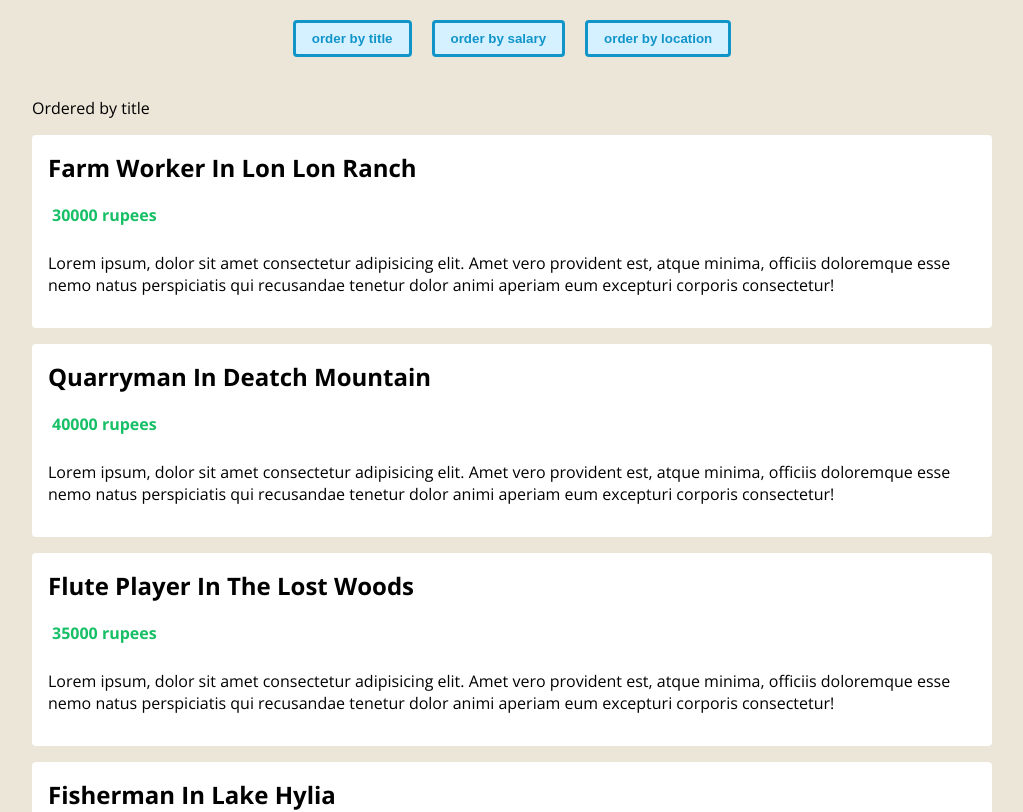
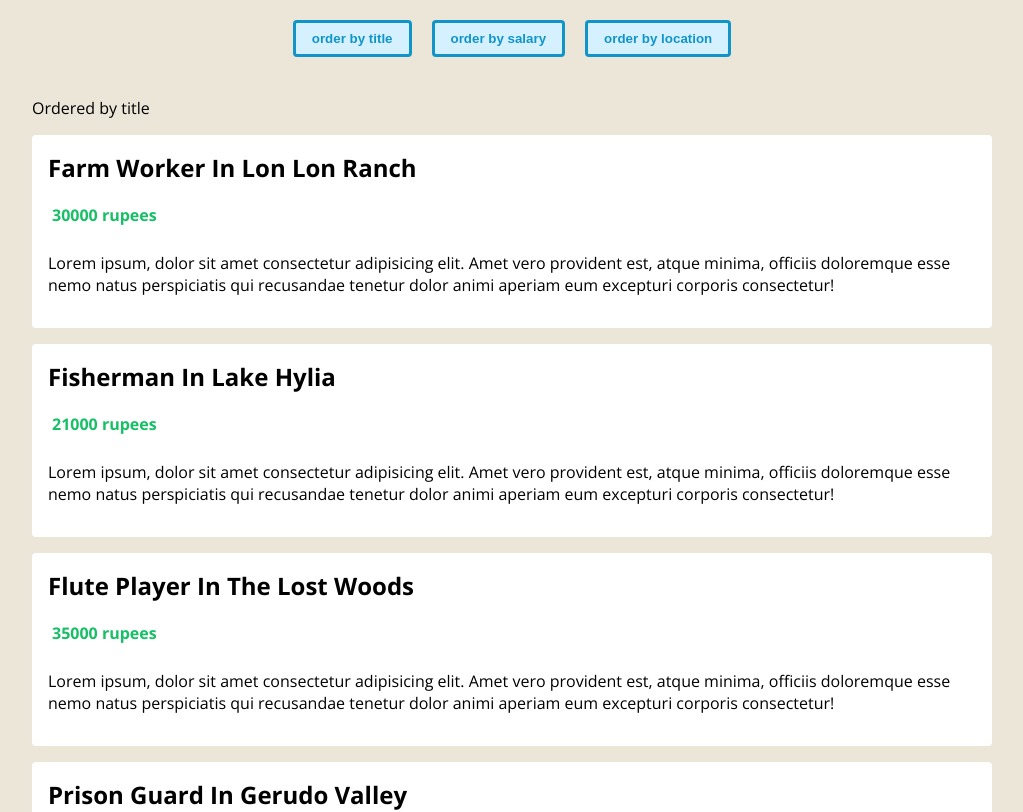
Before and after one commit to jahanzebnaeem/hyrule-jobs, a Vue app: page / in a window 1280 px wide. Shown: the top 812 px of the page, without its empty margins (128-1151 px from the left). Built offline with nearby package versions, Linux system fonts and the light colour scheme.

Commit message:
Computed Values

```diff
--- a/src/components/JobsList.vue
+++ b/src/components/JobsList.vue
@@ -2,7 +2,7 @@
   <div class="job-list">
     <p>Ordered by {{ order }}</p>
     <ul>
-      <li v-for="job in jobs" :key="job.id">
+      <li v-for="job in orderedJobs" :key="job.id">
         <h2>{{ job.title }} in {{ job.location }}</h2>
         <div class="salary">
           <p>{{ job.salary }} rupees</p>
@@ -21,7 +21,7 @@
 </template>
 
 <script lang="ts">
-import { defineComponent, PropType } from "vue";
+import { computed, defineComponent, PropType } from "vue";
 import Job from "@/types/Job";
 import OrderTerm from "@/types/OrderTerm";
 
@@ -35,6 +35,15 @@ export default defineComponent({
       required: true,
       type: String as PropType<OrderTerm>,
     },
+  },
+  setup(props) {
+    const orderedJobs = computed(() => {
+      return [...props.jobs].sort((a: Job, b: Job) => {
+        return a[props.order] > b[props.order] ? 1 : -1;
+      });
+    });
+
+    return { orderedJobs };
   },
 });
 </script>
```
